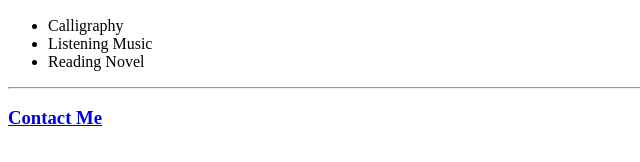
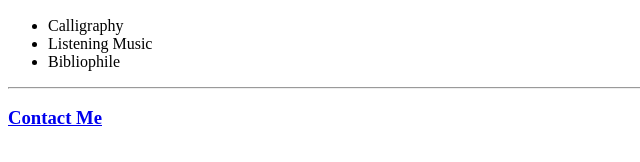
Before and after one commit to rishabhr1/Rishabh, a plain HTML site: page index.html in a window 1280 px wide. Shown: the part 318-480 px from the top of the page, 0-640 px from the left. Drawn offline with Linux system fonts and the light colour scheme.

Commit message:
Update index.html

```diff
--- a/index.html
+++ b/index.html
@@ -52,7 +52,7 @@
  <ul>
    <li>Calligraphy</li>
    <li>Listening Music</li>
-   <li>Reading Novel</li>
+   <li>Bibliophile</li>
  </ul>
  <hr>
   <h3><a href="Contact Me.html">Contact Me</a></h3>
```
